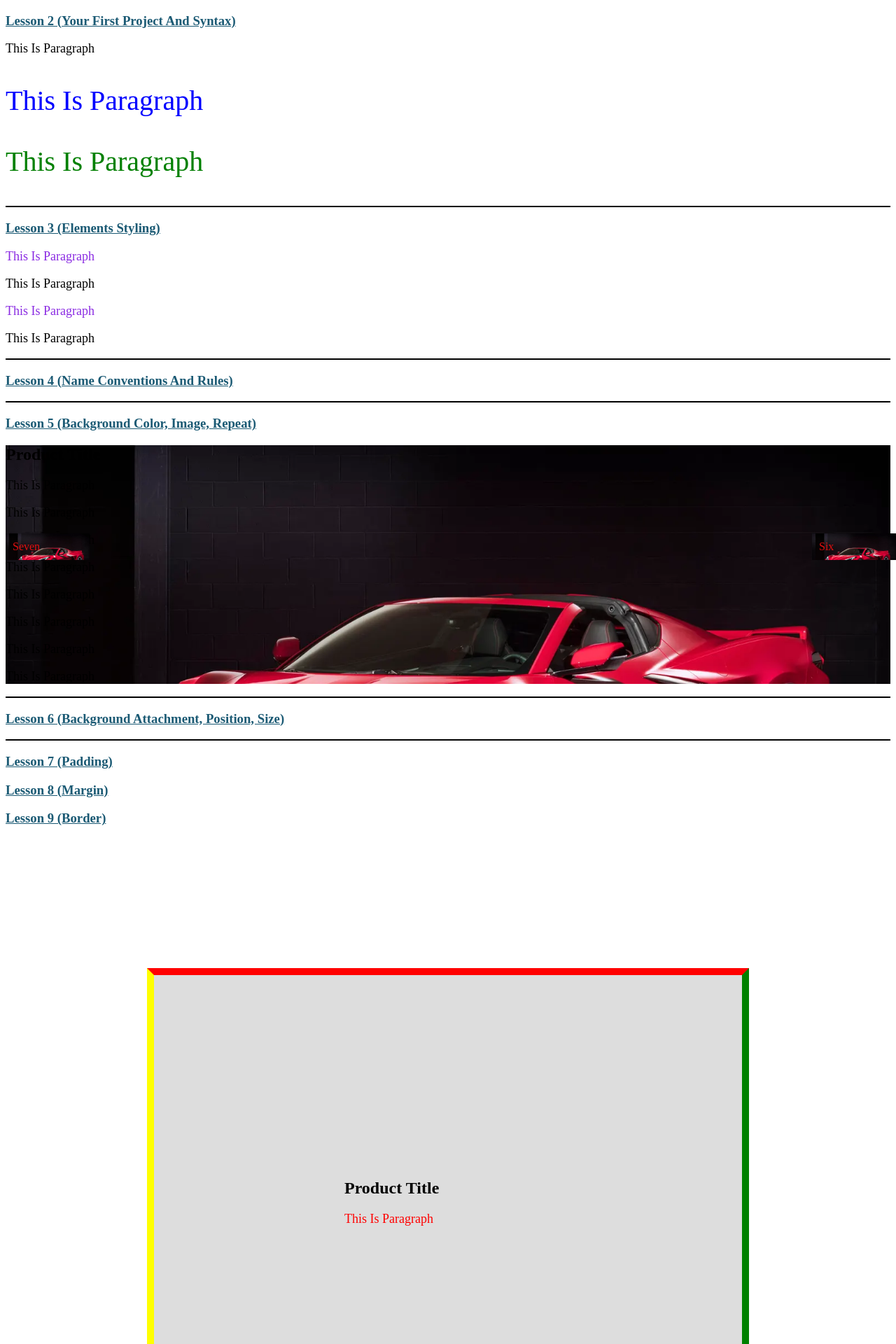
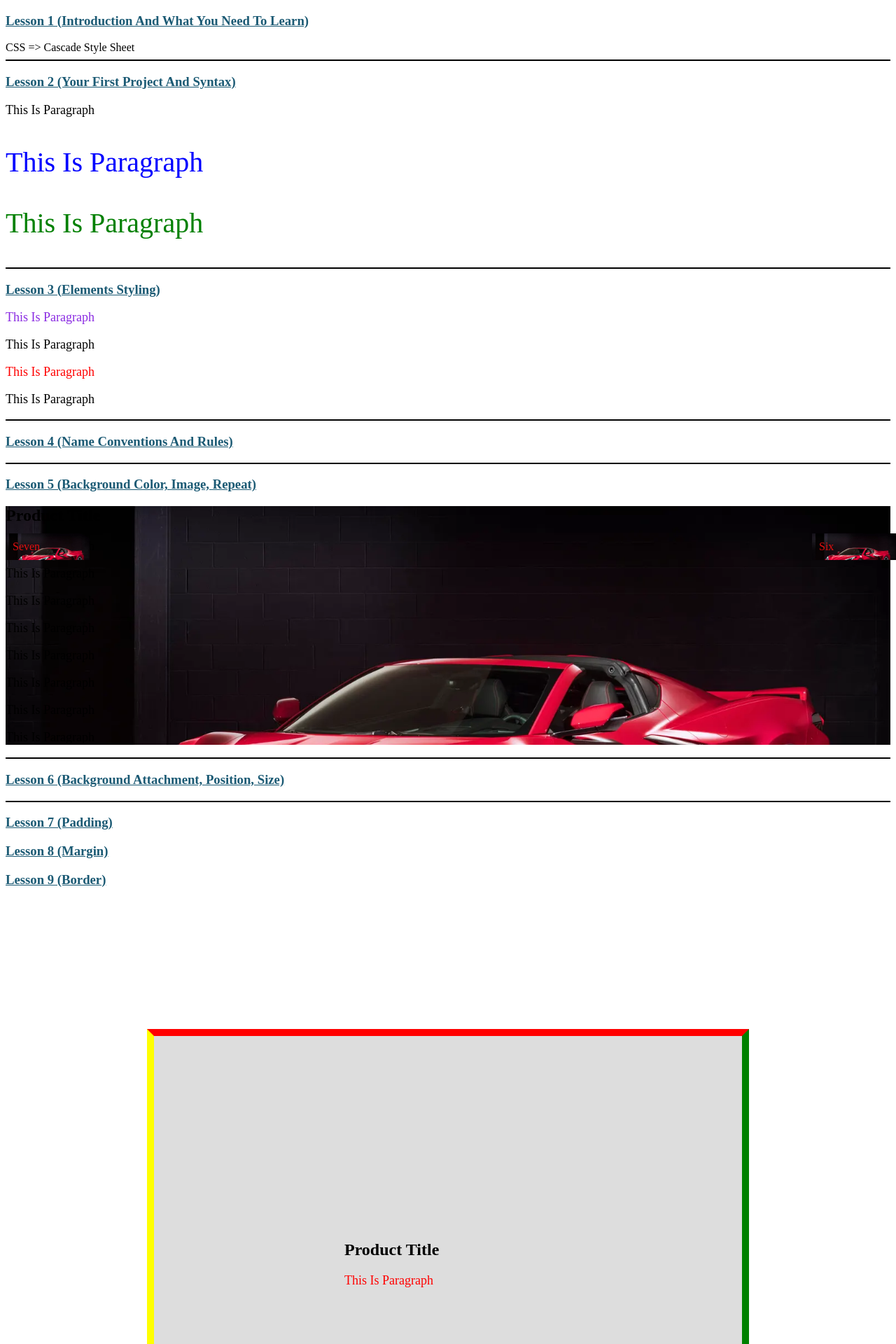
Before and after one commit to HassanElmalik/Voyager1, a PHP site: page /CSS_PROJECT/index.html in a window 1280 px wide. Shown: the top 1920 px of the page at 70% size. Run offline with PHP 8.4, Linux system fonts and the light colour scheme.

Commit message:
Adding Lesson 1 , and solving assignments 1-4

```diff
--- a/ProgrammingWithElzero/CSS_PROJECT/index.html
+++ b/ProgrammingWithElzero/CSS_PROJECT/index.html
@@ -11,11 +11,16 @@
         <!-- internal style  -->
     <style>
         .special {
-    color:blueviolet;
+color:rgb(241, 139, 6);
 }
     </style>
 </head>
 <body>
+    <h3><u>Lesson 1 (Introduction And What You Need To Learn)</u></h3>
+
+    CSS => Cascade Style Sheet
+    <hr>
+
 
     <h3><u>Lesson 2 (Your First Project And Syntax)</u></h3>
 
@@ -29,7 +34,7 @@
 
     <p style="color: blueviolet;">This Is Paragraph</p>
     <p>This Is Paragraph</p>
-        <p class="special">This Is Paragraph</p>
+    <p class="special" style="color:red">This Is Paragraph</p>
     <p>This Is Paragraph</p>
     <hr>
 
```
Also changed, not shown: ProgrammingWithElzero/CSS_PROJECT/css-assignments-lesson-from-1-to-4/assignment.css (added, +72 -0 lines), ProgrammingWithElzero/CSS_PROJECT/css-assignments-lesson-from-1-to-4/index.html (added, +23 -0 lines), ProgrammingWithElzero/CSS_PROJECT/master.css (+14 -0 lines), ProgrammingWithElzero/CSS_PROJECT/css-assignments-lesson-from-1-to-4/assets/master.css (added), ProgrammingWithElzero/CSS_PROJECT/source/main.css (added). Lines whose indentation alone changed are shown as unchanged.
